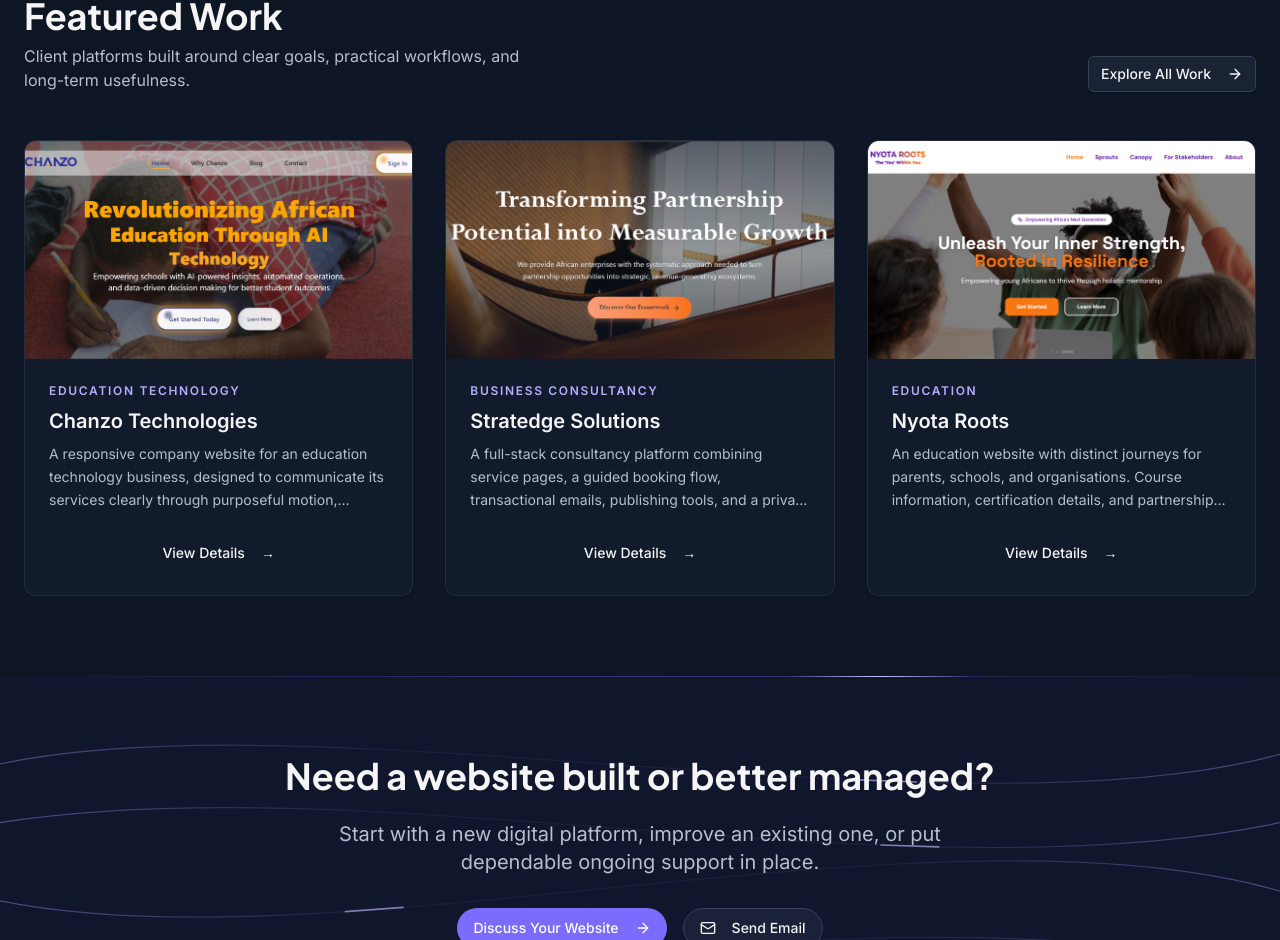
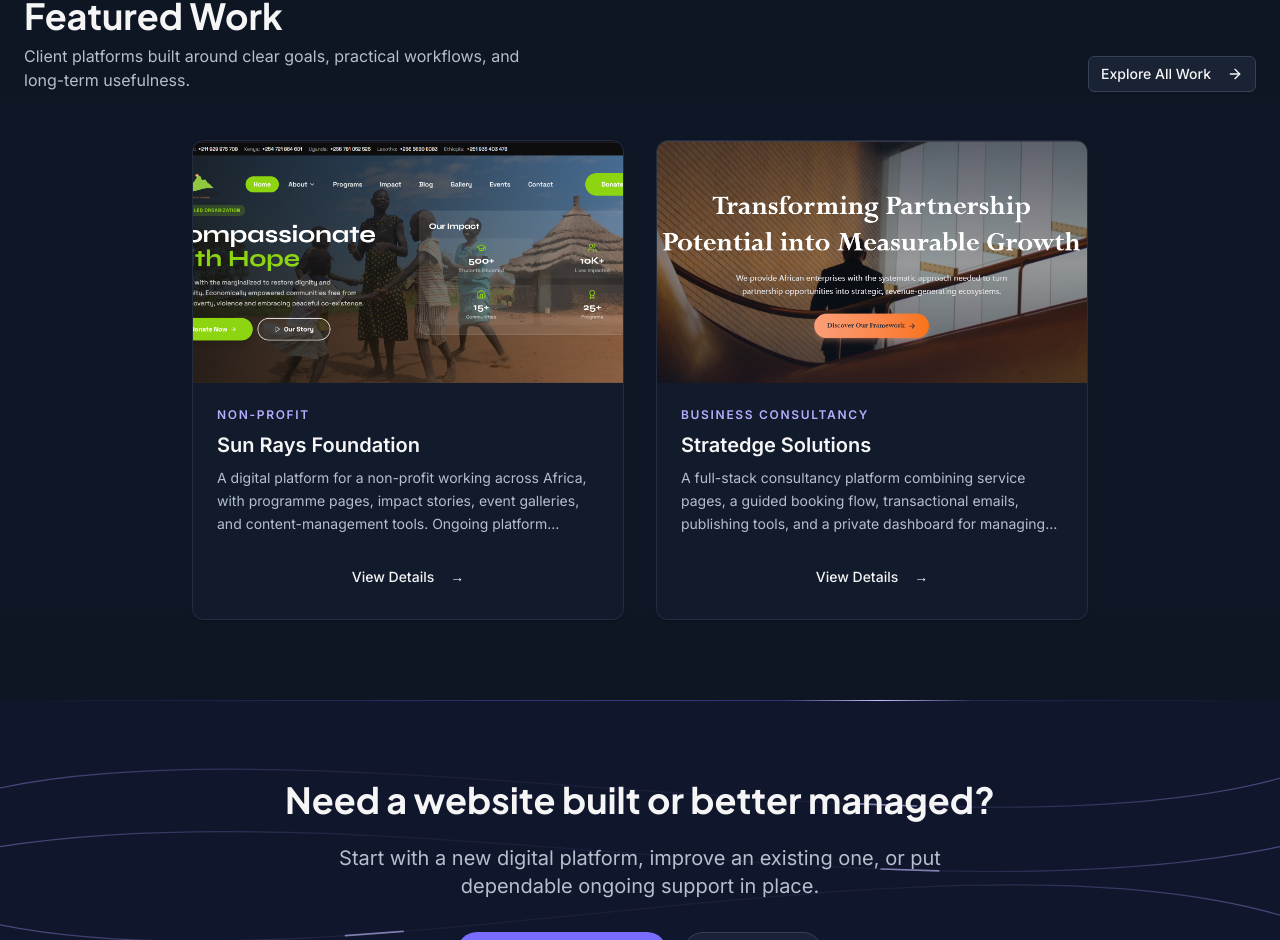
Before and after one commit to J-JMN/portfolio, a Next.js app: page / in a window 1280 px wide. Shown: the part 1374-2314 px from the top of the page. Built offline with nearby package versions, Linux system fonts and the light colour scheme.

Commit message:
Feature two projects and highlight Sun Rays Foundation first in the project list

```diff
--- a/components/home/FeaturedProjects.tsx
+++ b/components/home/FeaturedProjects.tsx
@@ -10,7 +10,7 @@ import GlowDivider from "@/components/decor/GlowDivider";
 import { cn } from "@/lib/utils";
 
 export default function FeaturedProjects() {
-  const featuredProjects = projects.filter(p => p.featured).slice(0, 3);
+  const featuredProjects = projects.filter((project) => project.featured).slice(0, 2);
 
   return (
     <section className="relative py-20 bg-secondary/20">
@@ -40,8 +40,10 @@ export default function FeaturedProjects() {
             featuredProjects.length === 1 && "mx-auto max-w-xl",
             featuredProjects.length === 2 &&
               "mx-auto max-w-4xl md:grid-cols-2",
-            featuredProjects.length >= 3 &&
+            featuredProjects.length === 3 &&
               "md:grid-cols-2 lg:grid-cols-3",
+            featuredProjects.length >= 4 &&
+              "mx-auto max-w-6xl md:grid-cols-2",
           )}
         >
           {featuredProjects.map((project, index) => (
--- a/lib/data.ts
+++ b/lib/data.ts
@@ -105,13 +105,13 @@ export const clientEngagements = [
 
 export const projects = [
   {
-    id: 1,
-    title: "Chanzo Technologies",
+    id: 6,
+    title: "Sun Rays Foundation",
     description:
-      "A responsive company website for an education technology business, designed to communicate its services clearly through purposeful motion, structured content, and a consistent experience across screen sizes. INTAVOR also provides ongoing website support.",
-    image: "/images/chanzo-website.png",
-    sector: "Education technology",
-    demoUrl: "https://chanzo.co.ke",
+      "A digital platform for a non-profit working across Africa, with programme pages, impact stories, event galleries, and content-management tools. Ongoing platform development and CMS support keep the site useful for supporters, volunteers, and partners.",
+    image: "/images/sun-rays-foundation-website.png",
+    sector: "Non-profit",
+    demoUrl: "https://sunraysfoundationafrica.org",
     featured: true,
   },
   {
@@ -135,13 +135,13 @@ export const projects = [
     featured: true,
   },
   {
-    id: 6,
-    title: "Sun Rays Foundation",
+    id: 1,
+    title: "Chanzo Technologies",
     description:
-      "A digital platform for a non-profit working across Africa, with programme pages, impact stories, event galleries, and content-management tools. Ongoing platform development and CMS support keep the site useful for supporters, volunteers, and partners.",
-    image: "/images/sun-rays-foundation-website.png",
-    sector: "Non-profit",
-    demoUrl: "https://sunraysfoundationafrica.org",
+      "A responsive company website for an education technology business, designed to communicate its services clearly through purposeful motion, structured content, and a consistent experience across screen sizes. INTAVOR also provides ongoing website support.",
+    image: "/images/chanzo-website.png",
+    sector: "Education technology",
+    demoUrl: "https://chanzo.co.ke",
     featured: true,
   },
 ];
```
